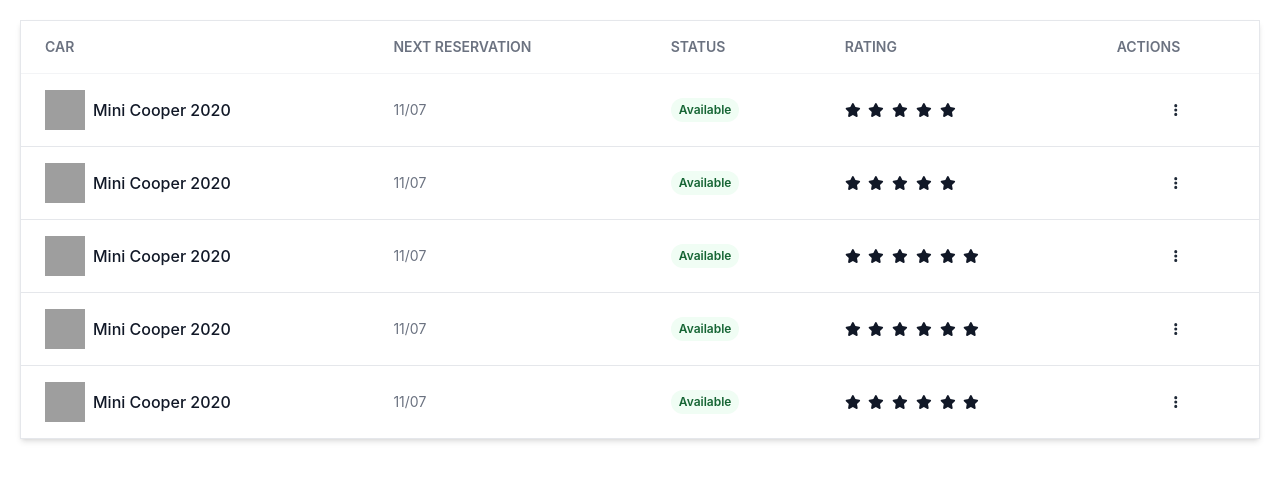
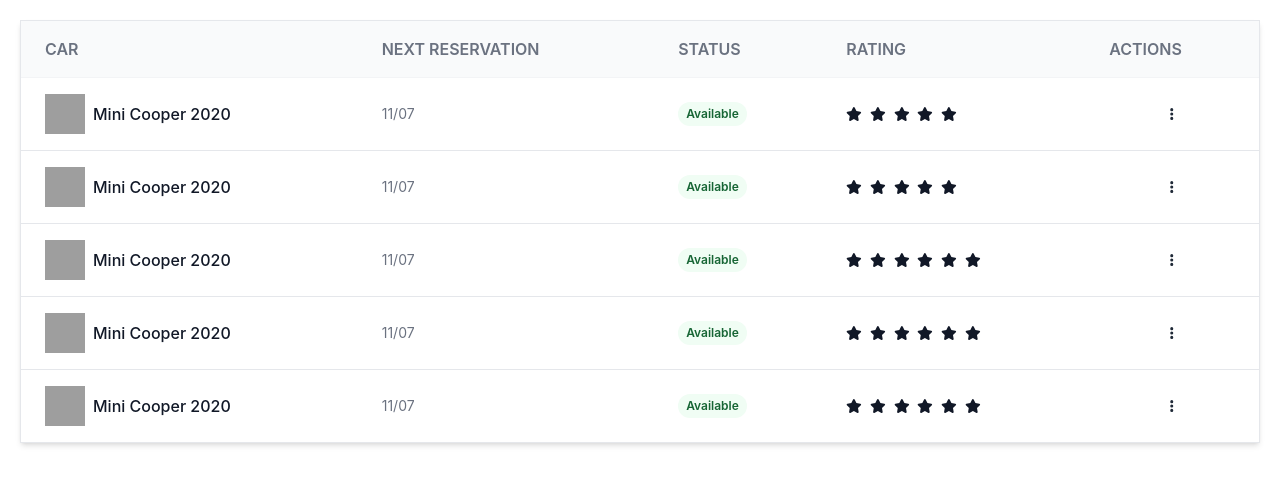
Before and after one commit to helenapaixao/FrontEndChallenge, a Next.js app: page / in a window 1280 px wide. Shown: the top 484 px of the page. Built offline with nearby package versions, Linux system fonts and the light colour scheme; grey boxes are pictures that could not be loaded.

Commit message:
[chore] Apply consistent text color in the table header

```diff
--- a/src/components/Table/MobileViewRow.tsx
+++ b/src/components/Table/MobileViewRow.tsx
@@ -1,7 +1,7 @@
 // MobileViewRow.tsx
 import React from "react";
 import { FontAwesomeIcon } from "@fortawesome/react-fontawesome";
-import { faEllipsisV, faCheck, faStar} from "@fortawesome/free-solid-svg-icons";
+import { faEllipsisV, faCheck, faStar } from "@fortawesome/free-solid-svg-icons";
 
 interface MobileViewRowProps {
   data: {
@@ -38,19 +38,12 @@
         <div className="font-inter font-semibold text-gray-900 text-base">
           {data.carName}
         </div>
-        <td className="px-4 py-2 sm:px-6 sm:py-4">
-          <div className="flex items-center justify-center h-full">
-            <FontAwesomeIcon icon={faEllipsisV} className="text-gray-800" />
-          </div>
-        </td>
+        <div className="flex items-center justify-center">
+        <FontAwesomeIcon icon={faEllipsisV} className="text-gray-800" />
       </div>
-      <div className="flex">
-        <div className="mb-2 text-gray-500 text-base font-inter font-regular mr-2">
-          Next reservation:
-        </div>
-        <div className="mb-2 text-gray-500 text-base font-inter font-regular">
-          {data.nextReservation}
-        </div>
+      </div>
+      <div className="text-gray-500 text-base font-inter font-regular mt-2">
+        Next reservation: {data.nextReservation}
       </div>
       <div className="mb-2">
         <div className="flex gap-2">
@@ -59,9 +52,9 @@
           ))}
         </div>
       </div>
+
     </div>
   </div>
 );
 
-
 export default MobileViewRow;
--- a/src/components/Table/Table.tsx
+++ b/src/components/Table/Table.tsx
@@ -32,27 +32,25 @@
       {/* Larger than sm */}
       <div className="table-responsive sm:block hidden">
         <table className="w-full border-collapse bg-white text-left text-sm text-gray-500">
-          {/* ... table header ... */}
-          <thead>
+        <thead className="bg-gray-50 hidden sm:table-header-group">
             <tr>
-              <th className="px-4 py-2 sm:px-6 sm:py-4 font-semibold text-gray-500">
+              <th className="px-4 py-2 sm:px-6 sm:py-4 font-semibold text-gray-500 text-inter text-base">
                 CAR
               </th>
-              <th className="px-4 py-2 sm:px-6 sm:py-4 font-semibold text-gray-500">
+              <th className="px-4 py-2 sm:px-6 sm:py-4 font-semibold text-gray-500 text-inter text-base">
                 NEXT RESERVATION
               </th>
-              <th className="px-4 py-2 sm:px-6 sm:py-4 font-semibold text-gray-500">
+              <th className="px-4 py-2 sm:px-6 sm:py-4 font-semibold text-gray-500 text-inter text-base">
                 STATUS
               </th>
-              <th className="px-4 py-2 sm:px-6 sm:py-4 font-semibold text-gray-500">
+              <th className="px-4 py-2 sm:px-6 sm:py-4 font-semibold text-gray-500 text-inter text-base">
                 RATING
               </th>
-              <th className="px-4 py-2 sm:px-6 sm:py-4 font-semibold text-gray-500">
+              <th className="px-4 py-2 sm:px-6 sm:py-4 font-semibold text-gray-500 text-inter text-base">
                 ACTIONS
               </th>
             </tr>
           </thead>
-          {/* ... table body ... */}
           <tbody className="divide-y #6B7280 border-t border-gray-100 ">
             {tableRows}
           </tbody>
```
